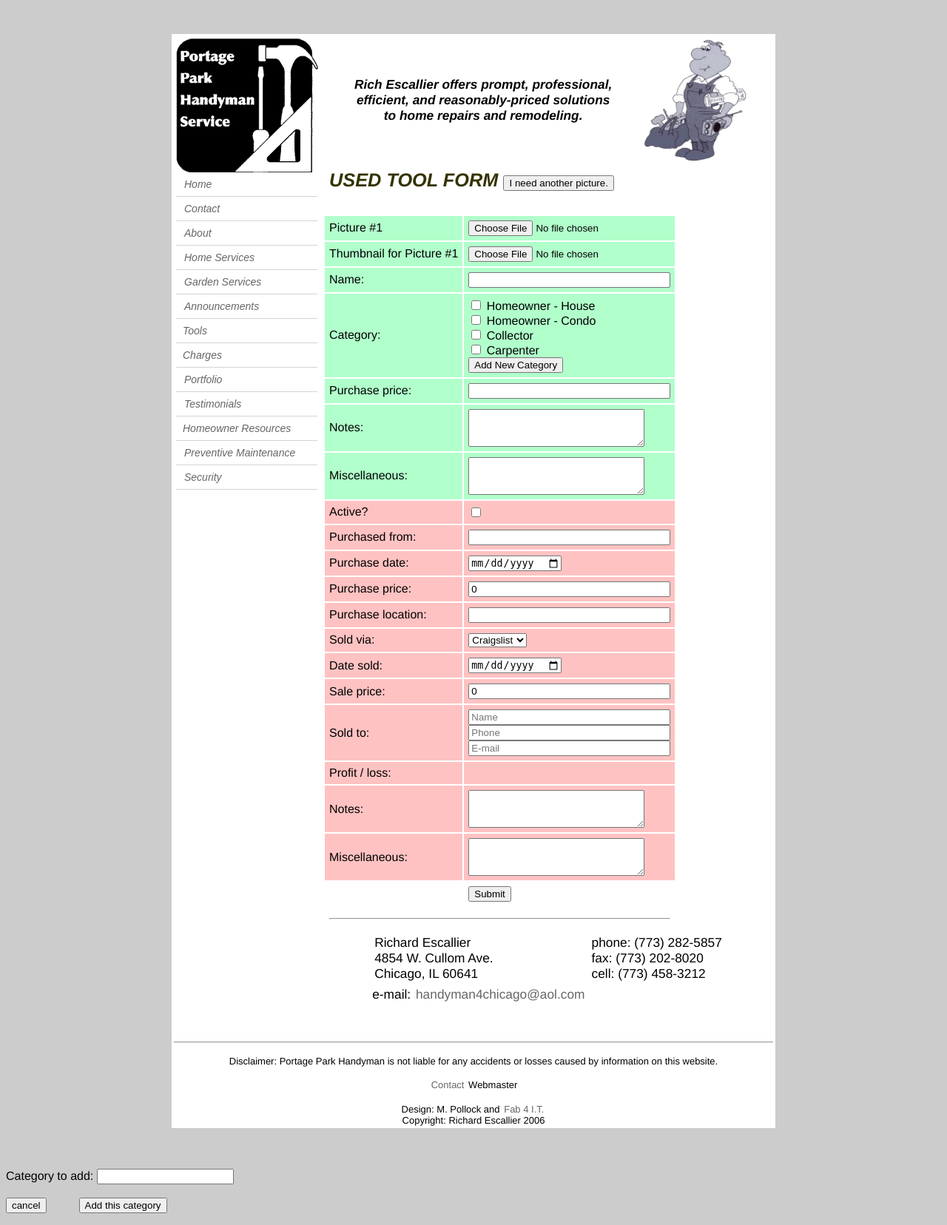
After one commit to scatteredfrog/flirzelkwerp_pphm, a PHP site: page /lf_tool_form.php in a window 1280 px wide. The commit adds this page. Shown: the whole page at 74% size. Run offline with PHP 8.4, Linux system fonts and the light colour scheme.

Commit message:
last commit

```diff
--- /dev/null
+++ b/lf_tool_form.php
@@ -0,0 +1,217 @@
+<html><!-- #BeginTemplate "/Templates/template0.dwt" -->
+<head>
+<!-- #BeginEditable "doctitle" -->
+<title>Portage Park Handyman - Contact Rich</title>
+<!-- #EndEditable -->
+<meta http-equiv="Content-Type" content="text/html; charset=iso-8859-1">
+<meta name="keywords" content="Handyman Chicago Portage Park Repair Remodeling Home Repair Improvement Richard Escallier">
+<style type="text/css">
+<!--
+.form {  font-family: "Franklin Gothic Medium", "Trebuchet MS"; font-size: 12pt};
+-->
+</style>
+<link rel="stylesheet" type="text/css" href="rich.css">
+<link rel="stylesheet" type="text/css" href="css/lf_tool_form.css">
+<script src="js/jquery-1.8.0.min.js"></script>
+<script src="js/jquery.blockUI.js"></script>
+<script src="js/lf_tool_form.js"></script>
+</head>
+
+<body bgcolor="#CCCCCC">
+<p>&nbsp;</p>
+<table width="800" border="0" cellspacing="2" cellpadding="2" align="center" bgcolor="#FFFFFF">
+<table align="center" bgcolor="#FFFFFF">
+    <tr>
+        <td valign="top"><table width="192"> <!-- BEGIN LINK TABLE W/LOGO -->
+        <td><img src="images/logo_trans_r1_c1.gif"></img><br />
+        <?php include "links.html"; ?>
+        </td></table><!-- END LINK TABLE W/LOGO -->
+            <td valign="top"><table width="608" height="118"> <!-- BEGIN TABLE ON RIGHT-->
+        <td valign="middle">
+            <p align="center"><span class="italic">Rich Escallier offers prompt,
+              professional, <br />efficient, and reasonably-priced solutions <br />to home
+              repairs and remodeling.</p>
+        </td>
+        <td valign="top"><img src="images/cartoon.gif" width="140" height="166"></td></tr>
+                <!-- END TABLE ON RIGHT--><!-- BEGIN FORM -- BEGIN FORM -- BEGIN FORM -- BEGIN FORM -- BEGIN FORM -- BEGIN FORM -->
+<form name="contactRich" id="contactRich" method="post" action="fabFormHandler.php" enctype="multipart/form-data" onsubmit="return fabFormValidate()">
+    <table cellpadding="6">
+        <tr>
+            <td colspan="2"><h3>Used Tool Form <input type="button" id="add_file" value="I need another picture."/></h3></td>
+        </tr>
+        <tr class="publicForm">
+            <td class="form">Picture #1</td>
+            <td><input type="file" name="picture1" id="picture1" />
+        </tr>
+        <tr class="publicForm">
+            <td class="form">Thumbnail for Picture #1</td>
+            <td><input type="file" name="thumbnail1" id="thumbnail1" />
+        </tr>
+        <tr class="publicForm">
+            <td class="form">Name:</td>
+            <td><input type="text" name="name" id="name" size="31" maxlength="255"></td>
+        </tr>
+        <tr class="publicForm">
+            <td class="form">Category:</td>
+            <td class="form">
+                <input type="checkbox" id="cb_homeowner_house" name="cb_homeowner_house" /> Homeowner - House <br />
+                <input type="checkbox" id="cb_homeowner_condo" name="cb_homeowner_condo" /> Homeowner - Condo <br />
+                <input type="checkbox" id="cb_collector" name="cb_homeowner_house" /> Collector <br />
+                <input type="checkbox" id="cb_carpenter" name="cb_homeowner_house" /> Carpenter <br />
+                <input type="button" id="add_category" name="add_category" value="Add New Category" />
+            </td>
+        </tr>
+        <tr class="publicForm">
+            <td class="form">Purchase price:<br /></td>
+            <td><input type="text" id="purchase_price" name="purchase_price" size="31" /></td>
+        </tr>
+        <tr class="publicForm">
+            <td class="form">Notes:</td>
+            <td><textarea name="public_notes" id="public_notes" rows="3" cols="27"></textarea></td>
+        </tr>
+        <tr class="publicForm">
+            <td class="form">Miscellaneous:</td>
+            <td><textarea name="public_misc" id="public_misc" rows="3" cols="27"></textarea></td>
+        </tr>
+        <tr class="privateForm">
+            <td class="form">Active?</td>
+            <td><input type="checkbox" name="active" id="active"></td>
+        </tr>
+        <tr class="privateForm">
+            <td class="form">Purchased from:</td>
+            <td><input type="text" name="purchased_from" id="purchased_from" size="31" maxlength="255"></td>
+        </tr>
+        <tr class="privateForm">
+            <td class="form">Purchase date:</td>
+            <td><input type="date" id="private_purchase_date" name="private_purchase_date" size="31" /></td>
+        </tr>
+        <tr class="privateForm">
+            <td class="form">Purchase price:</td>
+            <td><input type="text" id="private_purchase_price" name="private_purchase_price" size="31" value="0" maxlength="255"  /></td>
+        </tr>
+        <tr class="privateForm">
+            <td class="form">Purchase location:</td>
+            <td><input type="text" id="purchase_location" name="private_purchase_location" size="31" maxlength="255" /></td>
+        </tr>
+        <tr class="privateForm">
+            <td class="form">Sold via:</td>
+            <td><select name="sold_by" id="sold_by">
+                    <option>Craigslist</option>
+                    <option>eBay</option>
+                    <option>tool show</option>
+                    <option>yard sale</option>
+            </select></td>
+        </tr>
+        <tr class="privateForm">
+            <td class="form">Date sold:</td>
+            <td><input type="date" id="date_sold" name="date_sold" size="31" /></td>
+        </tr>
+        <tr class="privateForm">
+            <td class="form">Sale price:<br /></td>
+            <td><input type="text" id="sale_price" name="sale_price" size="31" value="0" /></td>
+        </tr>
+        <tr class="privateForm">
+            <td class="form">Sold to:<br /></td>
+            <td><input type="text" id="sold_to_name" name="sold_to_name" size="31" placeholder="Name" /><br />
+                <input type="text" id="sold_to_phone" name="sold_to_phone" size="31" placeholder="Phone" /><br />
+                <input type="text" id="sold_to_email" name="sold_to_email" size="31" placeholder="E-mail" /></td>
+        </tr>
+        <tr class="privateForm">
+            <td class="form">Profit / loss:</td>
+            <td class="form" id="profit_loss"></td>
+        </tr>
+        <tr class="privateForm">
+            <td class="form">Notes:</td>
+            <td><textarea name="private_notes" id="private_notes" rows="3" cols="27"></textarea></td>
+        </tr>
+        <tr class="privateForm">
+            <td class="form">Miscellaneous:</td>
+            <td><textarea name="private_misc" id="private_misc" rows="3" cols="27"></textarea></td>
+        </tr>
+        <tr>
+            <td></td>
+            <td><input type="submit" value="Submit" /></td>
+        </tr>
+        <tr>
+            <td colspan="2"><hr /></td>
+        </tr>
+    </table>
+        <input type="hidden" id="isValid" name="isValid" value="no" />
+</form>
+<!-- END FORM -- END FORM -- END FORM -- END FORM -- END FORM -- END FORM -- END FORM -->
+<!-- #BeginEditable "Paragraph" -->
+      <table border="0" cellspacing="0" cellpadding="2" align="center">
+        <tr>
+          <td><table><tr>
+          <td><p>Richard Escallier<br>
+            4854 W. Cullom Ave.<br>
+            Chicago, IL 60641</p></td></tr>
+              </table></td><td width="30"></td>
+              <td><table>
+                      <tr><td><p>phone: (773) 282-5857<br />
+                          fax: (773) 202-8020<br />
+                          cell: (773) 458-3212<br /></td></tr>
+                  </table>
+              </td>
+        </tr>
+        <tr><td colspan="2"><p>e-mail: <a href="mailto:handyman4chicago@aol.com">handyman4chicago@aol.com</a></p></td></tr>
+      </table>
+      <!-- #EndEditable -->
+<p align="center">&nbsp;</p>
+    </td>
+  </tr>
+  <tr>
+    <td colspan="2">
+      <hr>
+      <p align="center"><span class="footer">Disclaimer: Portage Park Handyman
+        is not liable for any accidents or losses caused by information on this
+        website.</span></p>
+      <p align="center"><span class="footer"><a href="mailto:handyman4chicago@aol.com">Contact</a>
+        Webmaster</span></p>
+      <p align="center"><span class="footer">Design: M. Pollock and <a href="http://www.fab4it.com" target="_blank">Fab 4 I.T.</a><br />
+        Copyright: Richard Escallier 2006</span></p>
+<!--      <p align="center">&nbsp;</p> -->
+    </td>
+  </tr>
+</table>
+<p>&nbsp;</p>
+<script>
+    $(document).ready(function() {
+        $('#private_purchase_price,#sale_price').on('change', function() {
+            $('#private_purchase_price,#sale_price').each(function () {
+                $(this).val($.trim($(this).val()));
+                if ($(this).val() === '') {
+                    $(this).val('0');
+                }
+            });
+            var purchase_price = $('#private_purchase_price').val().indexOf('$') === 0 ? parseFloat($('#private_purchase_price').val().substr(1)) : parseFloat($('#private_purchase_price').val());
+            if (isNaN(purchase_price)) {
+                alert("Please enter a valid number for purchase price.");
+            }
+            var sale_price = $('#sale_price').val().indexOf('$') === 0 ? parseFloat($('#sale_price').val().substr(1)) : parseFloat($('#sale_price').val());
+            if (isNaN(sale_price)) {
+                alert("Please enter a valid number for sale price." + sale_price);
+            }
+            $('#profit_loss').html('$' + (sale_price - purchase_price));
+        });
+        $('#add_category').on('click',function() {
+            addCategory();
+        });
+//        $('#add_cat_cancel').on('click', function() {
+//            $.unblockUI();
+//        });
+    });
+</script>
+    <div id="add_category_form">
+        <form id="add_cat_form">
+            <span class="form">Category to add: </span>
+            <input type="text" id="category_to_add" /><br />
+            &nbsp;<br />
+            <input type="button" id="add_cat_cancel" value="cancel" onclick="$.unblockUI();" />
+            &nbsp; &nbsp; &nbsp; &nbsp; &nbsp;
+            <input type="submit" value="Add this category" onclick="return submitCategory();" />
+        </form>
+    </div>
+
+</body>
+<!-- #EndTemplate --></html>
--- /dev/null
+++ b/pphmPhpInfo.php
@@ -0,0 +1,3 @@
+<?php
+
+    phpinfo();
--- a/rich.css
+++ b/rich.css
@@ -60,3 +60,5 @@ caption {  font-family: Arial, Helvetica, sans-serif; font-size: 11pt; font-styl
     font-variant: small-caps;
     font-weight: bold;
 }
+.publicForm {    background-color: #b1ffcb; }
+.privateForm { background-color: #ffc2c2; }
```
Also changed, not shown: lf_add_category.php (added, +19 -0 lines), nbproject/private/private.xml (+1 -6 lines), 1 other file.
